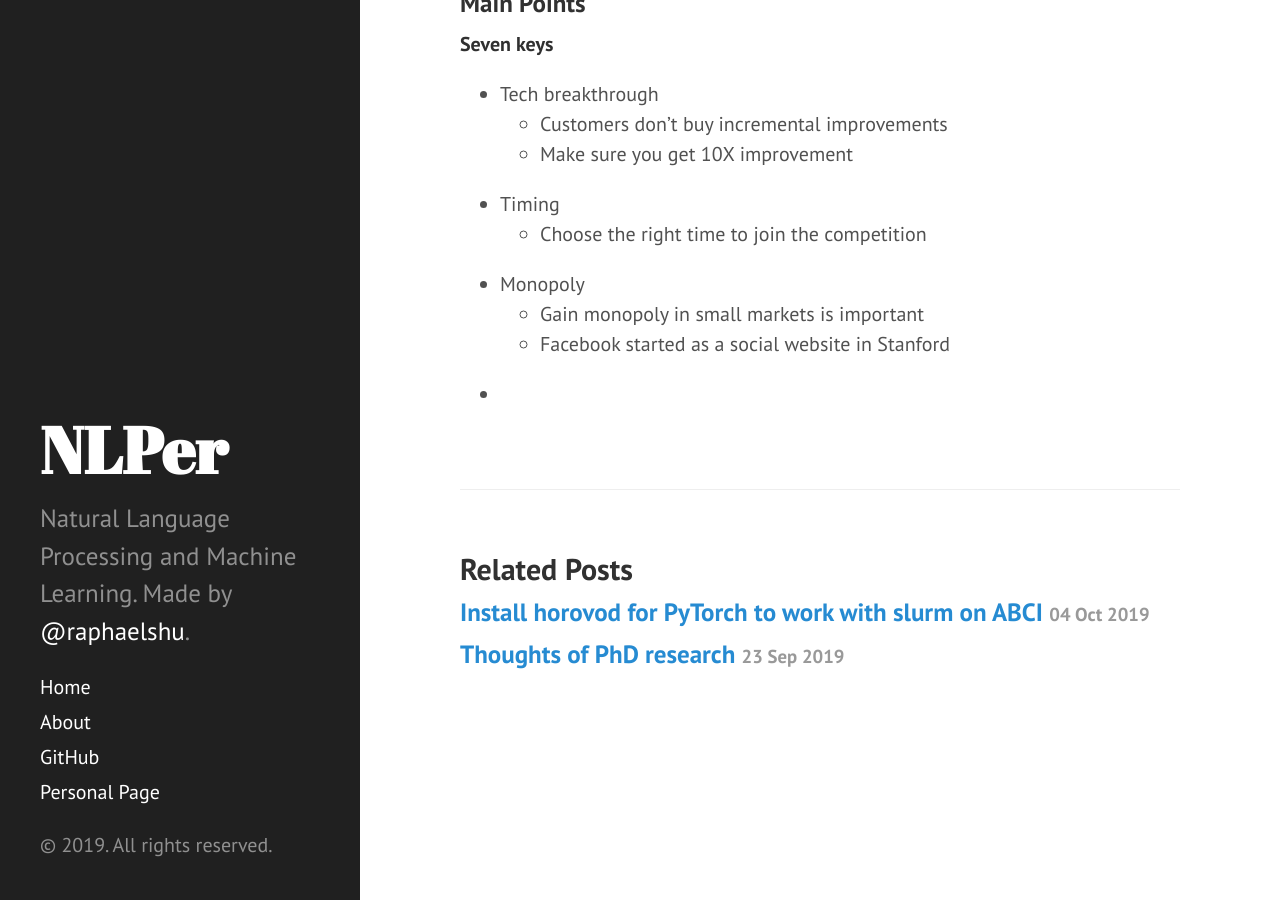
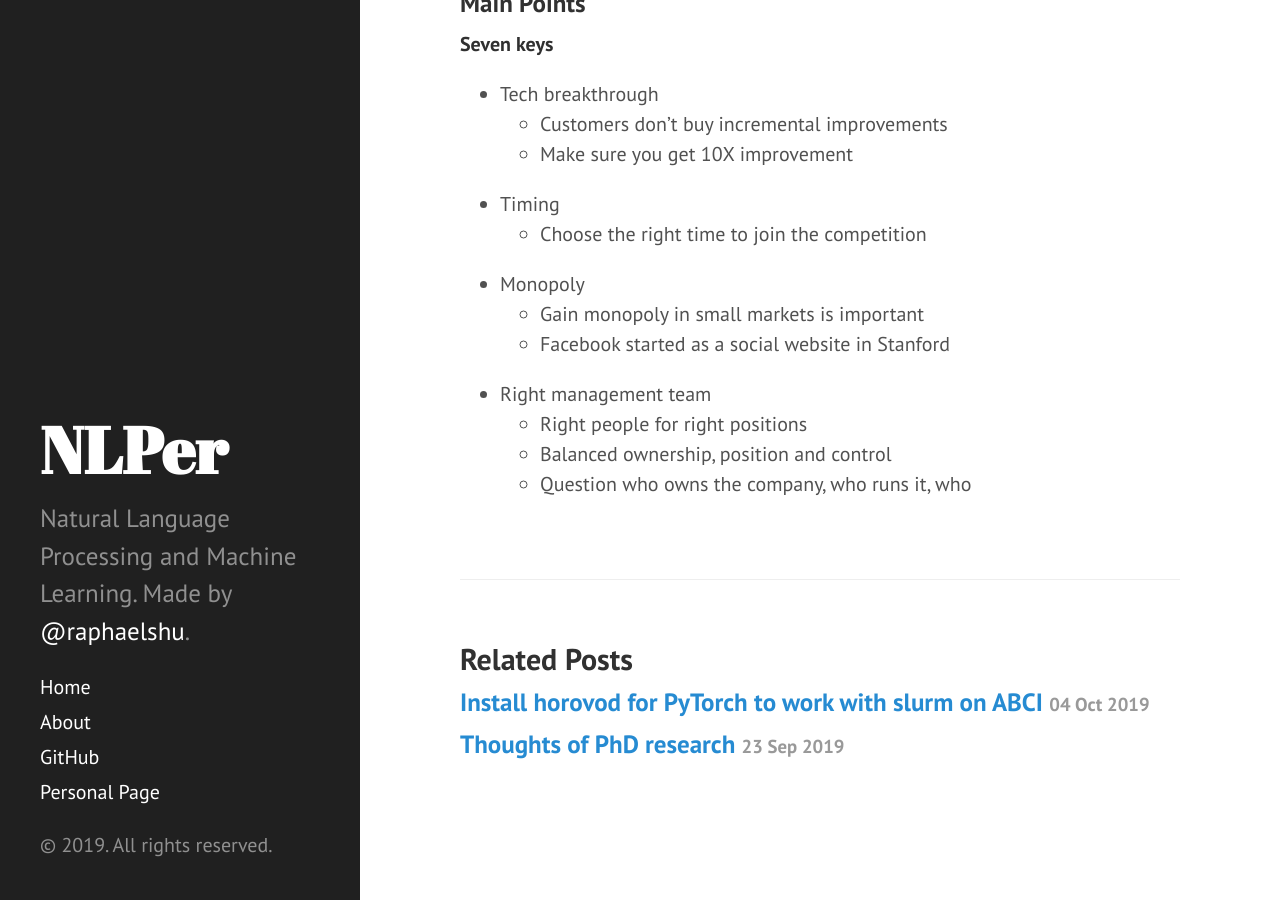
Before and after one commit to zomux/nlper, a Jekyll site: the page built from _posts/2019-10-13-book-review-zero-to-one.md, in a window 1280 px wide and 900 px high, scrolled down 525 px. Built offline with Jekyll 4.4.1, drawn with Linux system fonts in a browser that asks for light colours; our own code applies the rules of GitHub Pages for plain Markdown files; comment, search, counter and statistics services are not loaded.

Commit message:
_posts/2019-10-13-book-review-zero-to-one.md updated from https://stackedit.io/

```diff
--- a/_posts/2019-10-13-book-review-zero-to-one.md
+++ b/_posts/2019-10-13-book-review-zero-to-one.md
@@ -25,7 +25,10 @@ Key Message: To successfully run a startup, the founders have to consider seven
 - Monopoly
 	- Gain monopoly in small markets is important
 	- Facebook started as a social website in Stanford
--
+- Right management team
+	- Right people for right positions
+	- Balanced ownership, position and control
+	- Question who owns the company, who runs it, who
 <!--stackedit_data:
-eyJoaXN0b3J5IjpbMTczMzkyMjQ0Ml19
+eyJoaXN0b3J5IjpbLTExMTAzMjEwODFdfQ==
 -->
```
